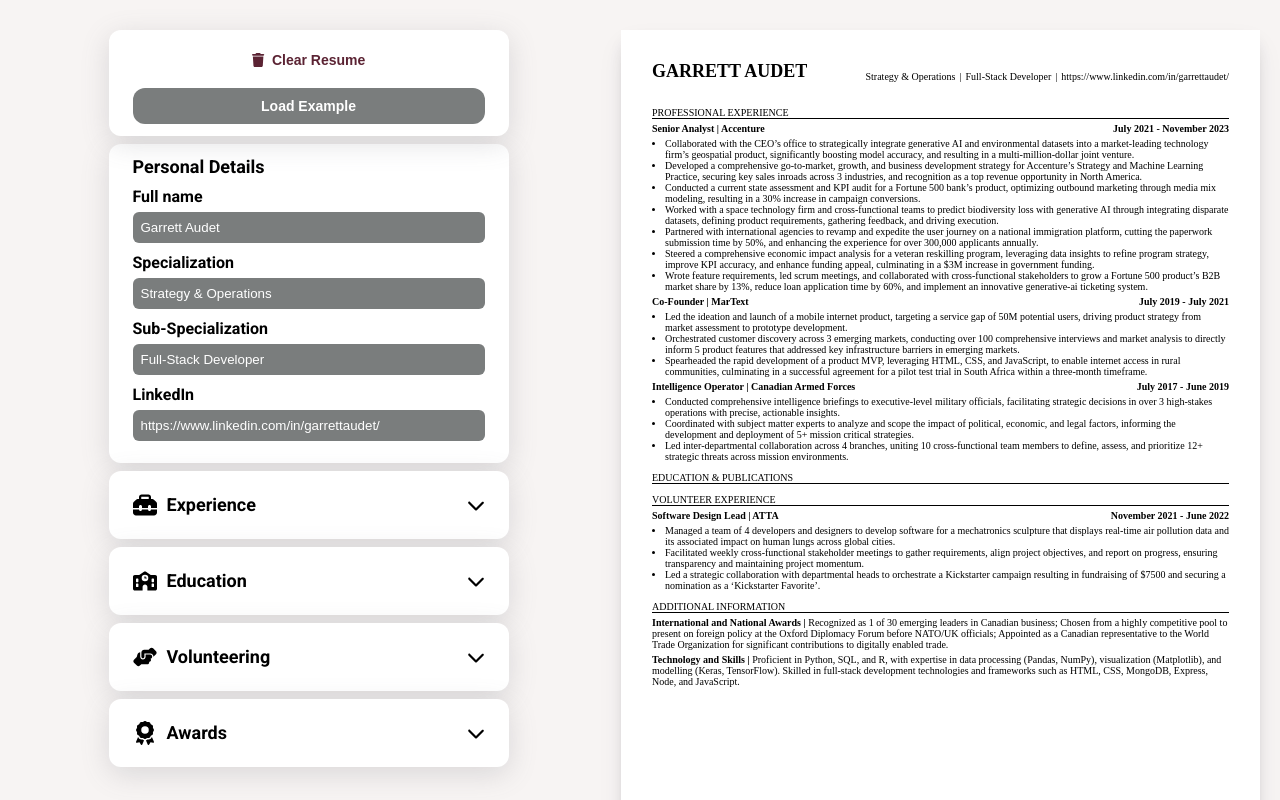
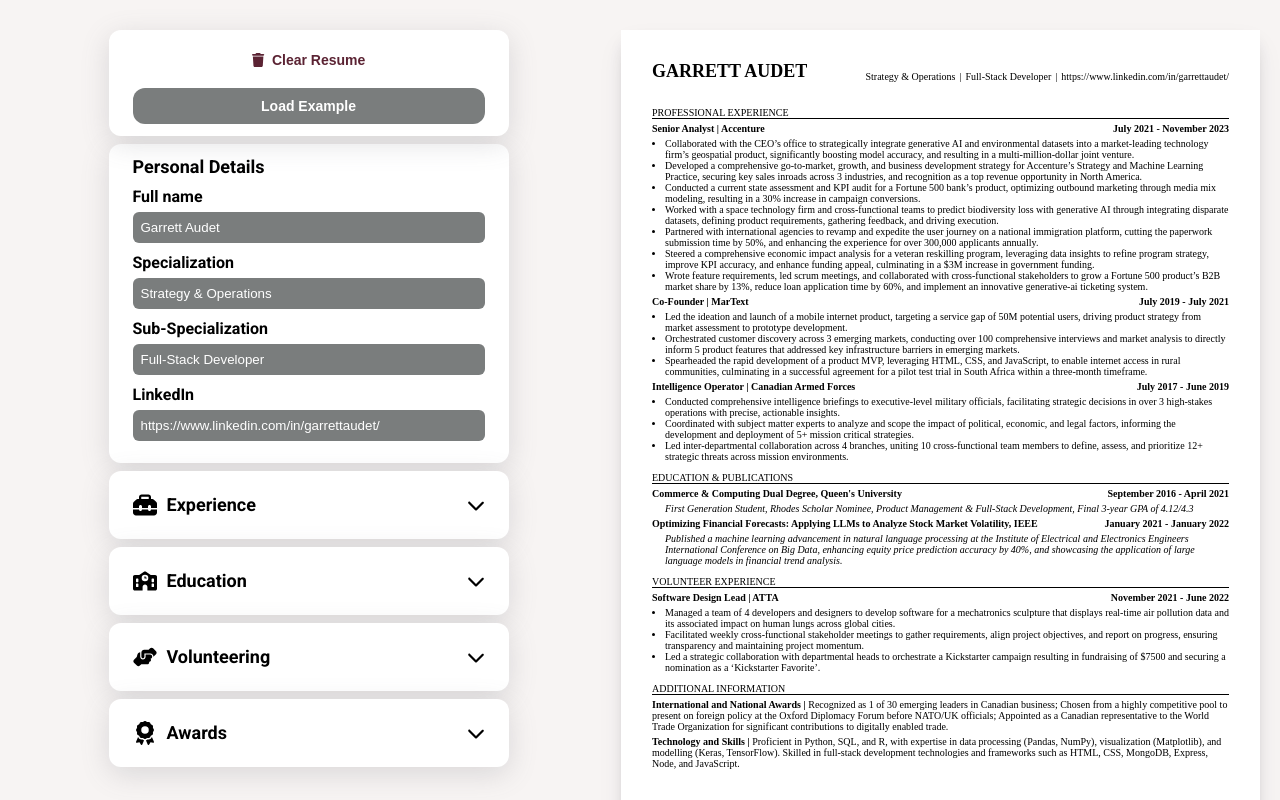
Before and after one commit to GarrettAudet/CV-Generator, a React (Create React App) app: page / in a window 1280 px wide. Shown: the top 800 px of the page. Built offline with nearby package versions, Linux system fonts and the light colour scheme.

Commit message:
Fixed the education and publications section

```diff
--- a/src/components/LeftSide/DataList/SampleData/SampleData.js
+++ b/src/components/LeftSide/DataList/SampleData/SampleData.js
@@ -11,6 +11,7 @@ export const initialJobsData = [
     {
         id: 1,
         title: 'Senior Analyst',
+        type: 'Professional',
         institution: 'Accenture',
         startDate: new Date(2021, 6),
         endDate: new Date(2023, 10),
@@ -20,6 +21,7 @@ export const initialJobsData = [
     {
         id: 2,
         title: 'Co-Founder',
+        type: 'Professional',
         institution: 'MarText',
         startDate: new Date(2019, 6),
         endDate: new Date(2021, 6),
@@ -29,6 +31,7 @@ export const initialJobsData = [
     {
         id: 3,
         title: 'Intelligence Operator',
+        type: 'Professional',
         institution: 'Canadian Armed Forces',
         startDate: new Date(2017, 6),
         endDate: new Date(2019, 5),
@@ -40,20 +43,22 @@ export const initialJobsData = [
 export const initialEducationData = [
     {
         id: 1,
-        type: "Education",
         title: 'Commerce & Computing Dual Degree',
+        type: 'Education',
         institution: "Queen's University",
         caption: "First Generation Student, Rhodes Scholar Nominee, Product Management & Full-Stack Development, Final 3-year GPA of 4.12/4.3",
+        description: ' ',
         startDate: new Date(2016, 8),
         endDate: new Date(2021, 3),
         isVisible: false
     },
     {
         id: 2,
-        type: "Publication",
         title: 'Optimizing Financial Forecasts: Applying LLMs to Analyze Stock Market Volatility',
-        institution: "Institute of Electrical and Electronics Engineers International Conference on Big Data",
+        type: 'Education',
+        institution: "IEEE",
         caption: "Published a machine learning advancement in natural language processing at the Institute of Electrical and Electronics Engineers International Conference on Big Data, enhancing equity price prediction accuracy by 40%, and showcasing the application of large language models in financial trend analysis.",
+        description: ' ',
         startDate: new Date(2021, 0),
         endDate: new Date(2022, 0),
         isVisible: false
@@ -64,6 +69,7 @@ export const initialVolunteerData = [
     {
         id: 1,
         title: 'Software Design Lead',
+        type: 'Volunteer',
         institution: 'ATTA',
         startDate: new Date(2021, 10),
         endDate: new Date(2022, 5),
@@ -76,15 +82,15 @@ export const initialVolunteerData = [
 export const initialAwardsData = [
     {
         id: 1,
+        title: 'International and National Awards',
         type: 'Awards',
-        title: 'International and National Awards',
         description: "Recognized as 1 of 30 emerging leaders in Canadian business; Chosen from a highly competitive pool to present on foreign policy at the Oxford Diplomacy Forum before NATO/UK officials; Appointed as a Canadian representative to the World Trade Organization for significant contributions to digitally enabled trade.",
         isVisible: false
     },
     {
         id: 2,
+        title: 'Technology and Skills',
         type: 'Awards',
-        title: 'Technology and Skills',
         description: "Proficient in Python, SQL, and R, with expertise in data processing (Pandas, NumPy), visualization (Matplotlib), and modelling (Keras, TensorFlow). Skilled in full-stack development technologies and frameworks such as HTML, CSS, MongoDB, Express, Node, and JavaScript.",
         isVisible: false
     }
--- a/src/components/RightSide/RightSide.js
+++ b/src/components/RightSide/RightSide.js
@@ -22,7 +22,7 @@ export default function RightSide() {
                 linkedin={personalInfo.url}
             />
             <Section title="Professional Experience" data = {initialJobsData}/>
-            <Section title="Education & Publications" data = {initialEducationData} specialType = "Education"/>
+            <Section title="Education & Publications" data = {initialEducationData}/>
             <Section title="Volunteer Experience" data = {initialVolunteerData}/>
             <Section title="Additional Information" data = {initialAwardsData}/>
         </div>
--- a/src/components/RightSide/Section/Experience.js
+++ b/src/components/RightSide/Section/Experience.js
@@ -2,8 +2,8 @@ import './Experience.css';
 import React, { useState, useEffect } from 'react';
 import Content from '../SectionContent/sectionContent';
 
-export default function Section({ title, data, specialType }) {
-    const [items, setItems] = useState(data || []);
+export default function Section({ title, data }) {
+    const [items, setItems] = useState(data);
 
     useEffect(() => {
         setItems(data || []);
@@ -16,7 +16,6 @@ export default function Section({ title, data, specialType }) {
                 <Content
                     key={index}
                     item={item}
-                    specialType={specialType}  // Ensure this line passes the correct value
                 />
             ))}
         </div>
--- a/src/components/RightSide/SectionContent/sectionContent.css
+++ b/src/components/RightSide/SectionContent/sectionContent.css
@@ -4,7 +4,8 @@ li {
     padding: 0;
 }
 
-ul {
+ul,
+.caption {
     padding-left: 13px;
 }
 
@@ -46,10 +47,15 @@ ul {
 ul,
 li,
 .experienceTitle,
-.experienceDateDuration {
+.experienceDateDuration,
+.caption {
     font-size: 10px;
 }
 
 .experienceTitle {
     min-width: 300px;
 }
+
+.caption {
+    font-style: italic;
+}
--- a/src/components/RightSide/SectionContent/sectionContent.js
+++ b/src/components/RightSide/SectionContent/sectionContent.js
@@ -1,18 +1,8 @@
 import './sectionContent.css';
-import React, { useEffect, useState } from 'react';
+import React from 'react';
 
-export default function Content({ item, specialType }) {
-    const { description, title, type, caption, institution, startDate, endDate } = item;
-    const [isEducation, setIsEducation] = useState(false);
-
-    useEffect(() => {
-        if (specialType === "Education") {
-            console.log("Setting isEducation to true for specialType Education");
-            setIsEducation(true);
-        } else {
-            setIsEducation(false);
-        }
-    }, [specialType]);
+export default function Content({ item }) {
+    const { description, title, type, caption, otherType, institution, startDate, endDate } = item;
 
     // Format dates to strings
     const options = { year: 'numeric', month: 'long' };
@@ -31,13 +21,23 @@ export default function Content({ item, specialType }) {
         ));
     };
 
-    console.log("This is isEducation before render:", isEducation); // Log isEducation before render
+    // Render if item is of type Education
+    if (type === "Education") {
+        return (
+            <div className="experienceParent">
+                <div className="experienceItem">
+                    <h2 className="experienceTitle">{title}, {institution}</h2>
+                    <h2 className="experienceDateDuration">{formattedStartDate} - {formattedEndDate}</h2>
+                </div>
+                <div className = "caption">{caption}</div>
+            </div>
+        );
+    }
 
-    // Render if item is of type Education or Publication or specialType matches
-    if ( type === "Awards") {
-        console.log("Rendering Education or Publication block:");
+    // Render if item is of type Awards
+    if (type === "Awards") {
         return (
-            <div className="experienceParent educationNew">
+            <div className="experienceParent">
                 <div className="experienceItem">
                     <h2 className="experienceTitle">{title} | <span>{description}</span></h2>
                 </div>
@@ -45,8 +45,23 @@ export default function Content({ item, specialType }) {
         );
     }
 
+    // Render for Education and Publication types
+    if (otherType === "Education" || otherType === "Publication") {
+        return (
+            <div className="experienceParent educationNew">
+                <div className="experienceItem">
+                    <h2 className="experienceTitle">{title}, {institution}</h2>
+                    <h2 className="experienceDateDuration">{formattedStartDate} - {formattedEndDate}</h2>
+                </div>
+                <div></div>
+                <ul>
+                    {renderBulletPoints()}
+                </ul>
+            </div>
+        );
+    }
+
     // Render for other types
-    console.log("Rendering other type block:", item);
     return (
         <div className="experienceParent">
             <div className="experienceItem">
```
